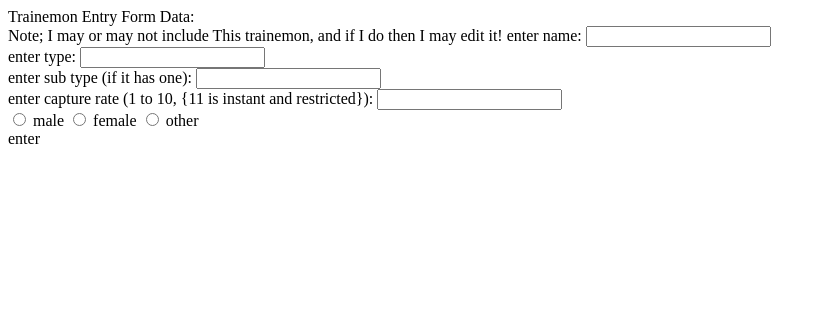
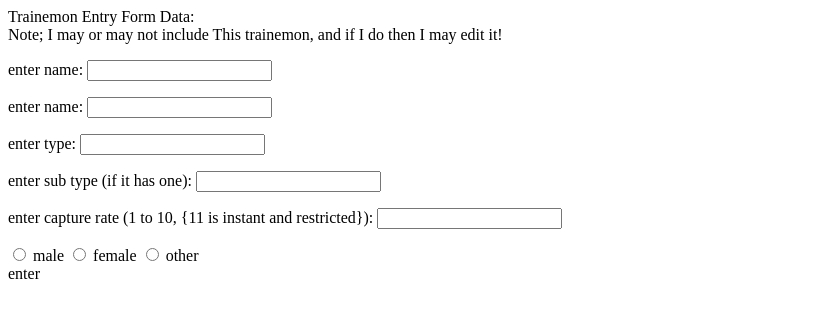
Before and after one commit to gammaray27/gammaray27.github.io, a plain HTML site: page entryform.html in a window 1280 px wide. Shown: the whole page, without its empty margins (0-826 px from the left). Drawn offline with Linux system fonts and the light colour scheme.

Commit message:
Update entryform.html

```diff
--- a/entryform.html
+++ b/entryform.html
@@ -11,14 +11,14 @@ Data:
 
 <form>
 Note; I may or may not include This trainemon, and if I do then I may edit it!
+<p>enter name: <input type="text"><br></p>
+<p>enter name: <input type="text"><br></p>
 
-enter name: <input type="text"><br>
+<p>enter type: <input type="text"><br></p>
 
-enter type: <input type="text"><br>
+<p>enter sub type (if it has one): <input type="text"><br></p>
 
-enter sub type (if it has one): <input type="text"><br>
-
-enter capture rate (1 to 10, {11 is instant and restricted}): <input type="text"><br>
+<p>enter capture rate (1 to 10, {11 is instant and restricted}): <input type="text"><br></p>
 
 <input type="radio" name="gender" value="m"> male
 <input type="radio" name="gender" value="f"> female
```
